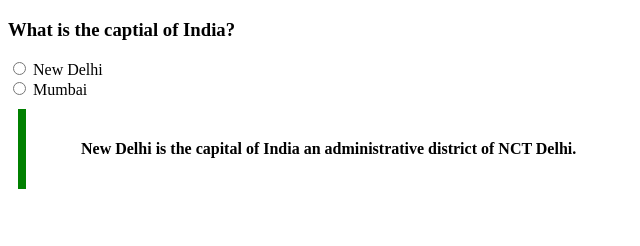
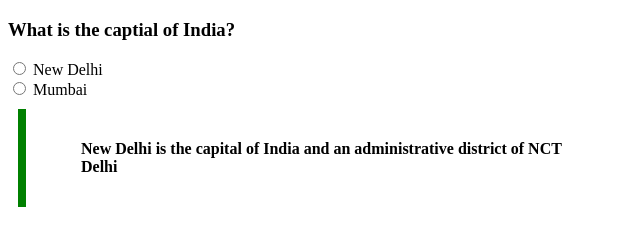
Before and after one commit to acciojob/trivia-harshadbhangale001, a website: page main.html in a window 1280 px wide. Shown: the whole page, without its empty margins (0-640 px from the left). Drawn offline with Linux system fonts and the light colour scheme.

Commit message:
created a submission

```diff
--- a/main.html
+++ b/main.html
@@ -17,7 +17,7 @@
   <Label>Mumbai</Label>
   </form>
   <form class="block2" >
-  <blockquote id="blockquote" cite="https://en.wikipedia.org/wiki/New_Delhi"><p>New Delhi is the capital of India an administrative district of NCT Delhi.</p></blockquote>
+  <blockquote id="blockquote" cite="https://en.wikipedia.org/wiki/New_Delhi">New Delhi is the capital of India and an administrative district of NCT Delhi</blockquote>
   </form>
   </div>
     <script type="text/javascript" src="./script.js"></script>
```
